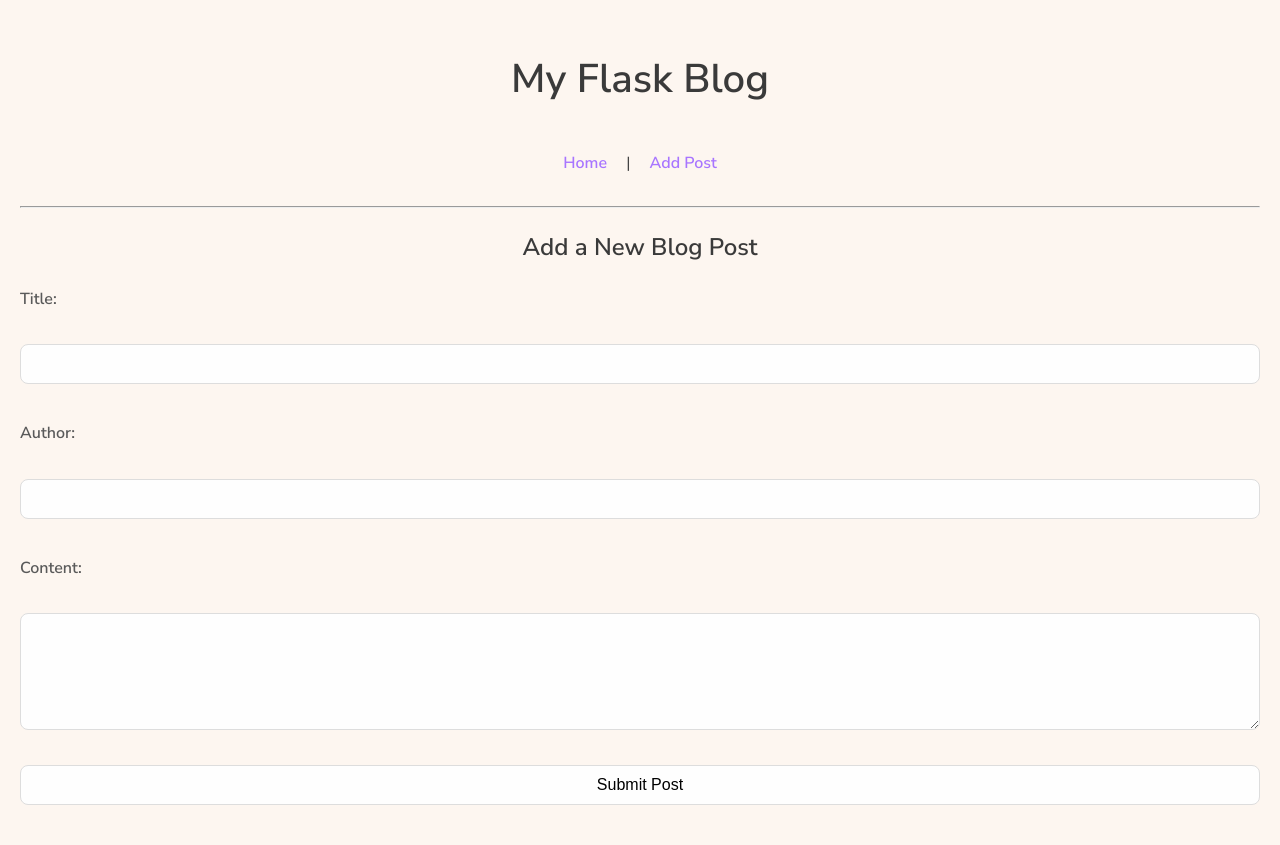
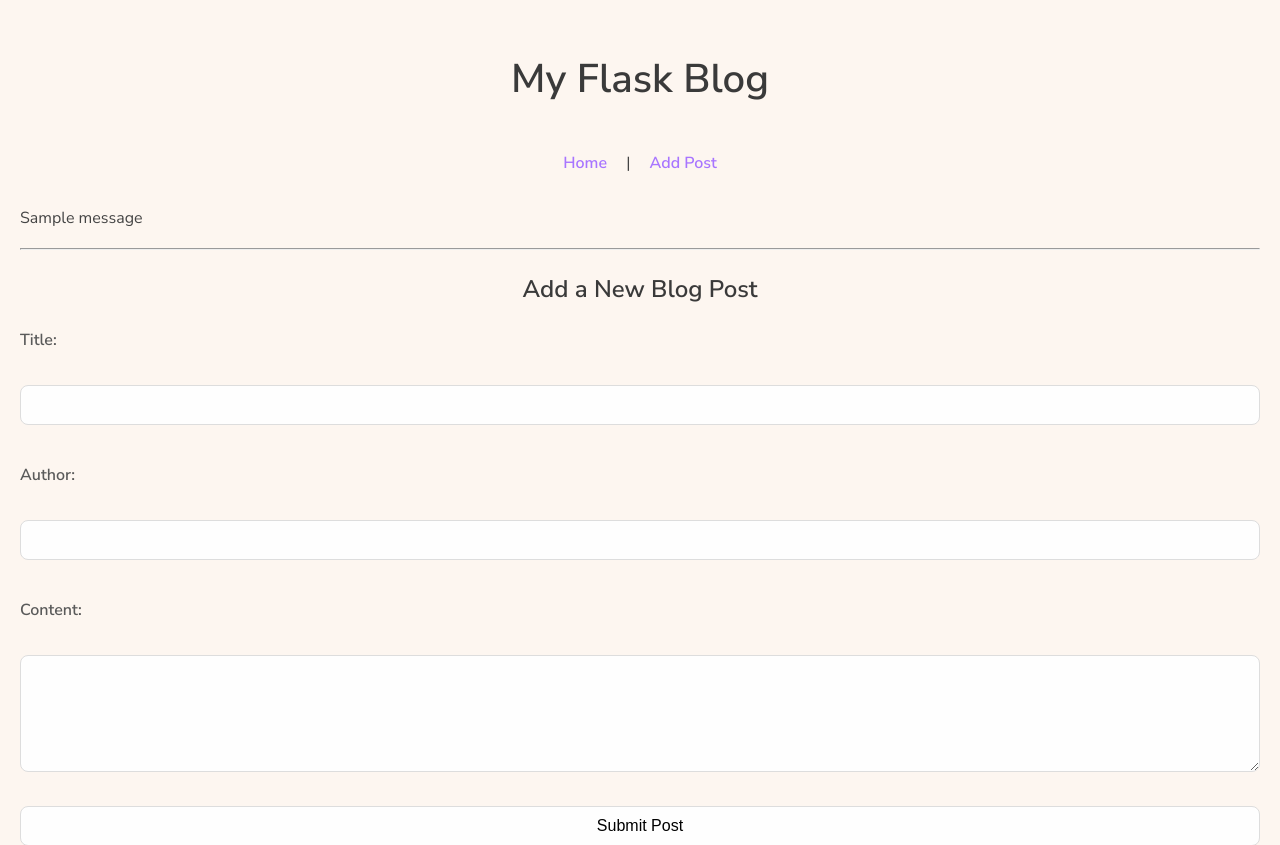
Before and after one commit to AndreWeigel/masterblog, a Flask app: page /add in a window 1280 px wide. Shown: the top 845 px of the page. Before the commit the page ends 805 px from the top, so only its background shows below. Run offline with Flask 3, Linux system fonts and the light colour scheme; one stand-in notice (Sample message) is shown.

Commit message:
Added flash messages to app.py

```diff
--- a/templates/base.html
+++ b/templates/base.html
@@ -13,7 +13,13 @@
         <a href="{{ url_for('index') }}">Home</a> |
         <a href="{{ url_for('add') }}">Add Post</a>
     </nav>
-
+    {% with messages = get_flashed_messages()%}
+    {% if messages%}
+        {% for message in messages%}
+        <p>{{message}}</p>
+        {%endfor%}
+        {%endif%}
+        {%endwith%}
     <hr>
 
     {% block content %}{% endblock %}
```
